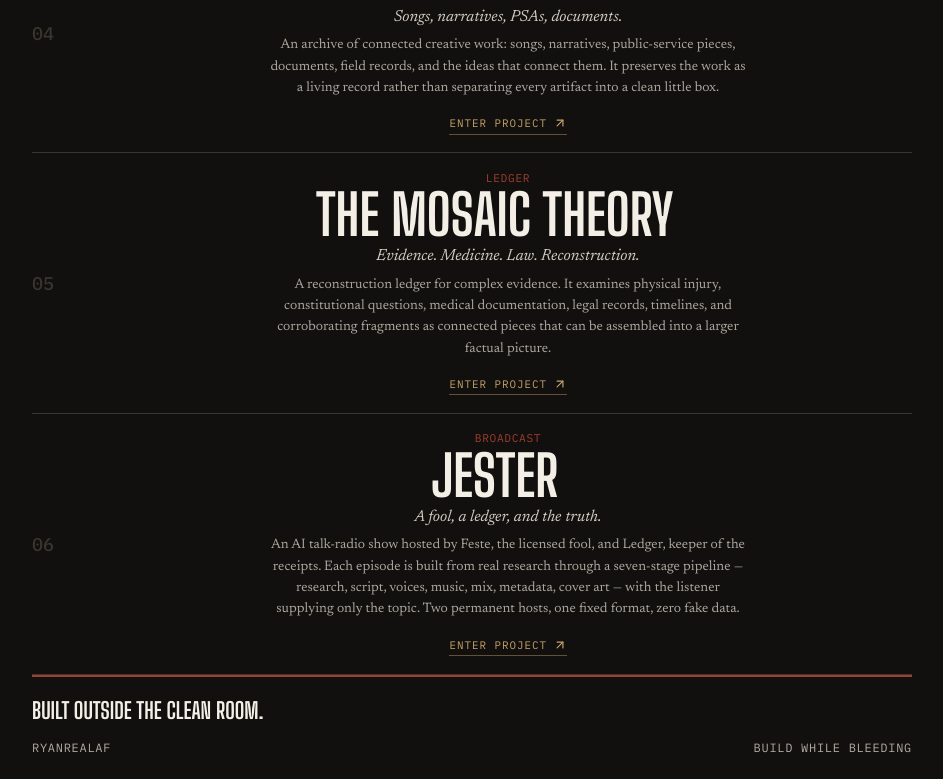
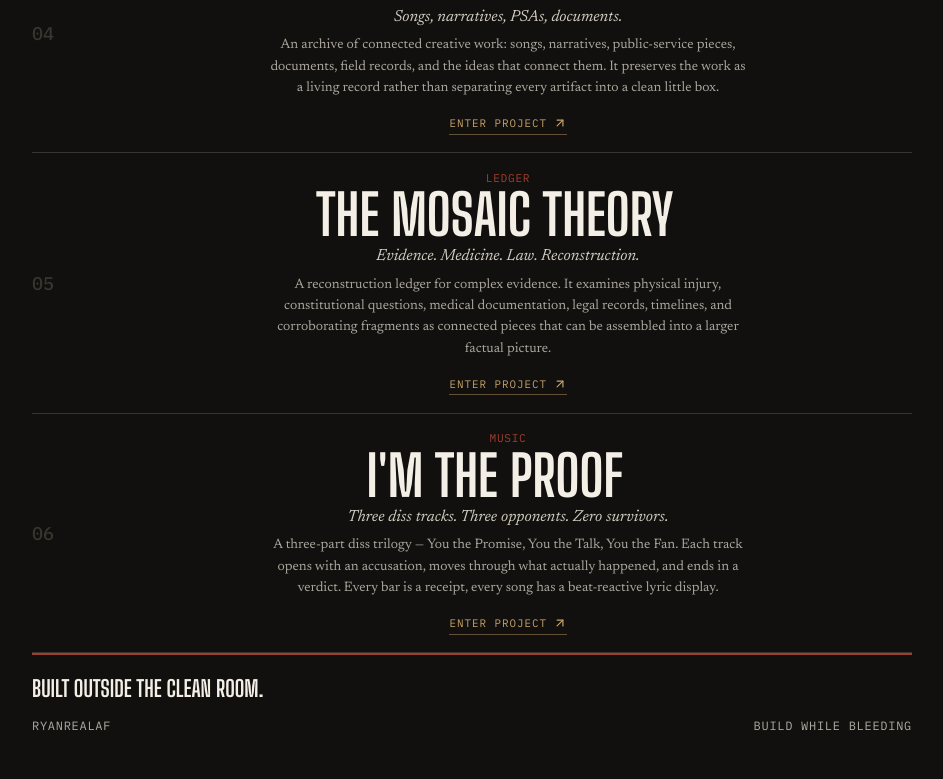
Before and after one commit to RyanrealAF/buildwhilebleeding, a React (Vite) app: page / in a window 1280 px wide. Shown: the part 1347-2126 px from the top of the page, without its empty margins (168-1111 px from the left). After the commit the page ends 2104 px from the top, so only its background shows below. Built offline with nearby package versions, Linux system fonts and the light colour scheme.

Commit message:
Replace Jester with I-m-the-Proof on homepage

```diff
--- a/src/App.tsx
+++ b/src/App.tsx
@@ -64,13 +64,13 @@ export const projects: Project[] = [
   },
   {
     number: "06",
-    name: "Jester",
-    category: "Broadcast",
-    description: "A fool, a ledger, and the truth.",
-    route: "/jester",
-    liveUrl: "https://buildwhilebleeding.com/jester/",
-    repoUrl: "https://github.com/RyanrealAF/Jester",
-    details: "An AI talk-radio show hosted by Feste, the licensed fool, and Ledger, keeper of the receipts. Each episode is built from real research through a seven-stage pipeline — research, script, voices, music, mix, metadata, cover art — with the listener supplying only the topic. Two permanent hosts, one fixed format, zero fake data."
+    name: "I'm the Proof",
+    category: "Music",
+    description: "Three diss tracks. Three opponents. Zero survivors.",
+    route: "/im-the-proof",
+    liveUrl: "https://buildwhilebleeding.com/im-the-proof/",
+    repoUrl: "https://im-the-proof.pages.dev/",
+    details: "A three-part diss trilogy — You the Promise, You the Talk, You the Fan. Each track opens with an accusation, moves through what actually happened, and ends in a verdict. Every bar is a receipt, every song has a beat-reactive lyric display."
   }
 ];
 
```
